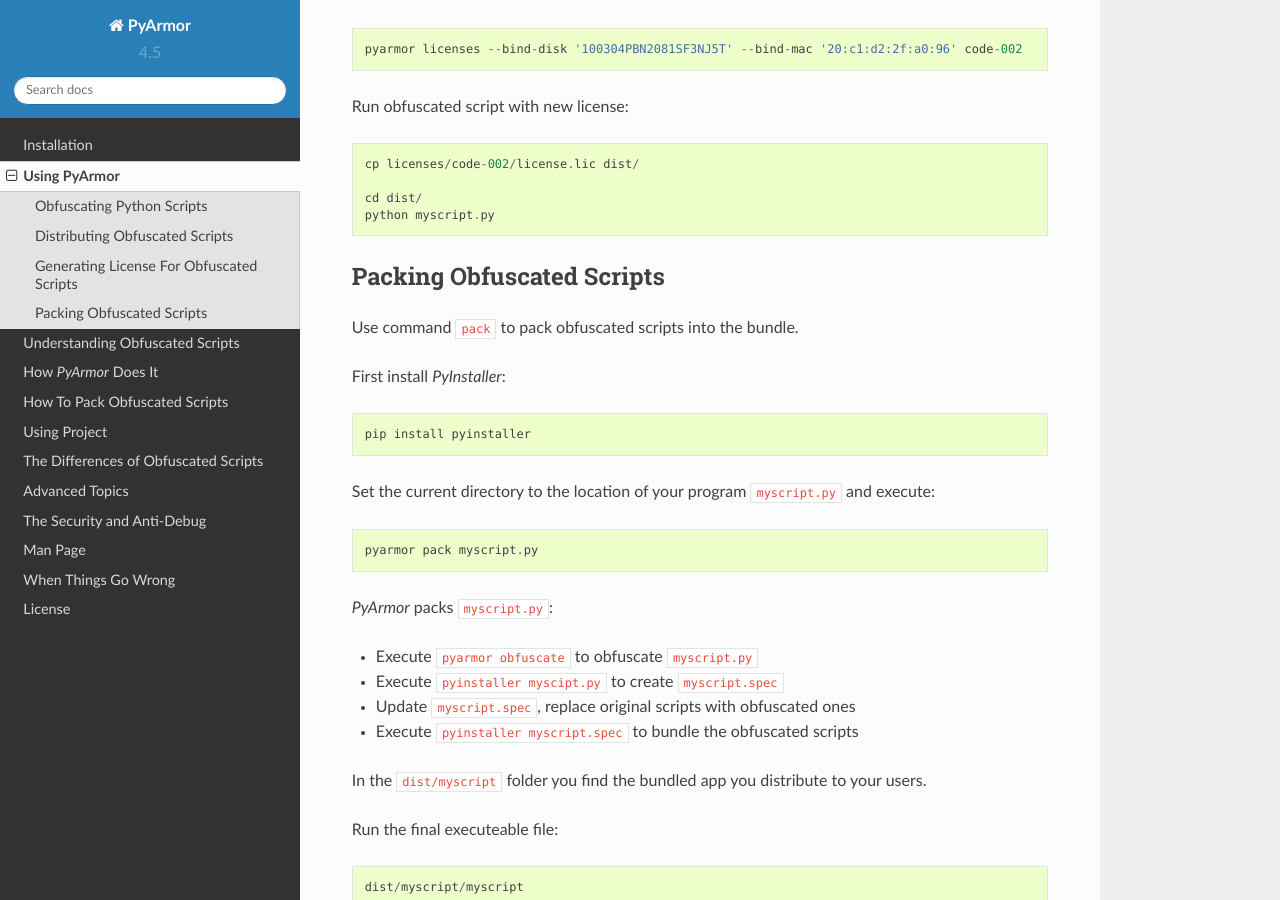
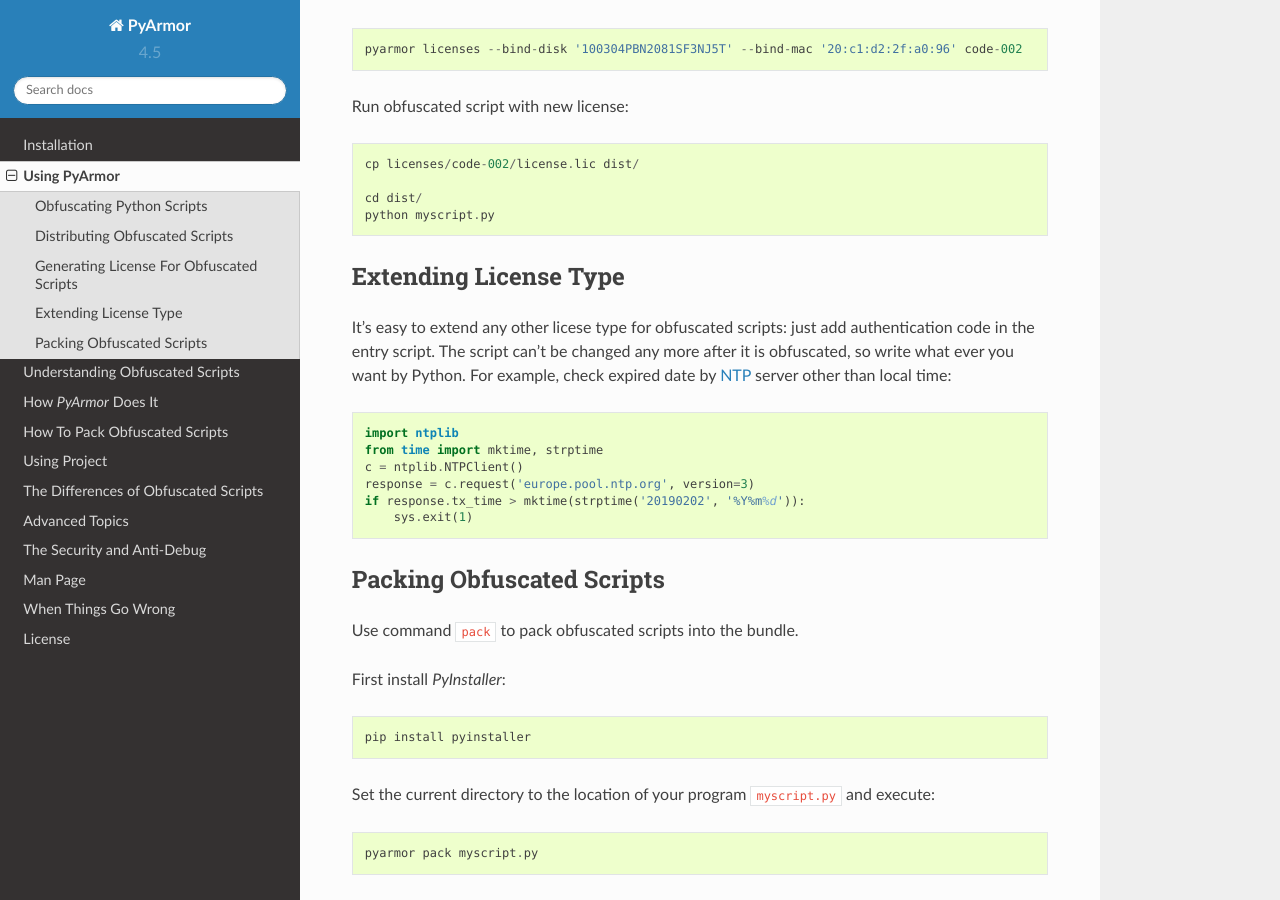
Before and after one commit to dashingsoft/pyarmor, a Sphinx documentation site: the page built from docs/usage.rst, in a window 1280 px wide and 900 px high, scrolled down 2535 px. Built offline with Sphinx 7.4.7 and the Read the Docs theme 2.0.0, drawn with Linux system fonts in a browser that asks for light colours.

Commit message:
add section Extending License Type

```diff
--- a/docs/_common_definitions.txt
+++ b/docs/_common_definitions.txt
@@ -12,3 +12,4 @@
 .. _pip: http://www.pip-installer.org/
 .. _ASProtect: http://www.aspack.com/
 .. _VMProtect: https://vmpsoft.com/
+.. _NTP: http://www.ntp.org
--- a/docs/usage.rst
+++ b/docs/usage.rst
@@ -120,6 +120,22 @@
     cd dist/
     python myscript.py
 
+Extending License Type
+----------------------
+
+It's easy to extend any other licese type for obfuscated scripts: just
+add authentication code in the entry script. The script can't be
+changed any more after it is obfuscated, so write what ever you want
+by Python. For example, check expired date by NTP_ server other than
+local time::
+
+    import ntplib
+    from time import mktime, strptime
+    c = ntplib.NTPClient()
+    response = c.request('europe.pool.ntp.org', version=3)
+    if response.tx_time > mktime(strptime('20190202', '%Y%m%d')):
+        sys.exit(1)
+
 Packing Obfuscated Scripts
 --------------------------
 
```
